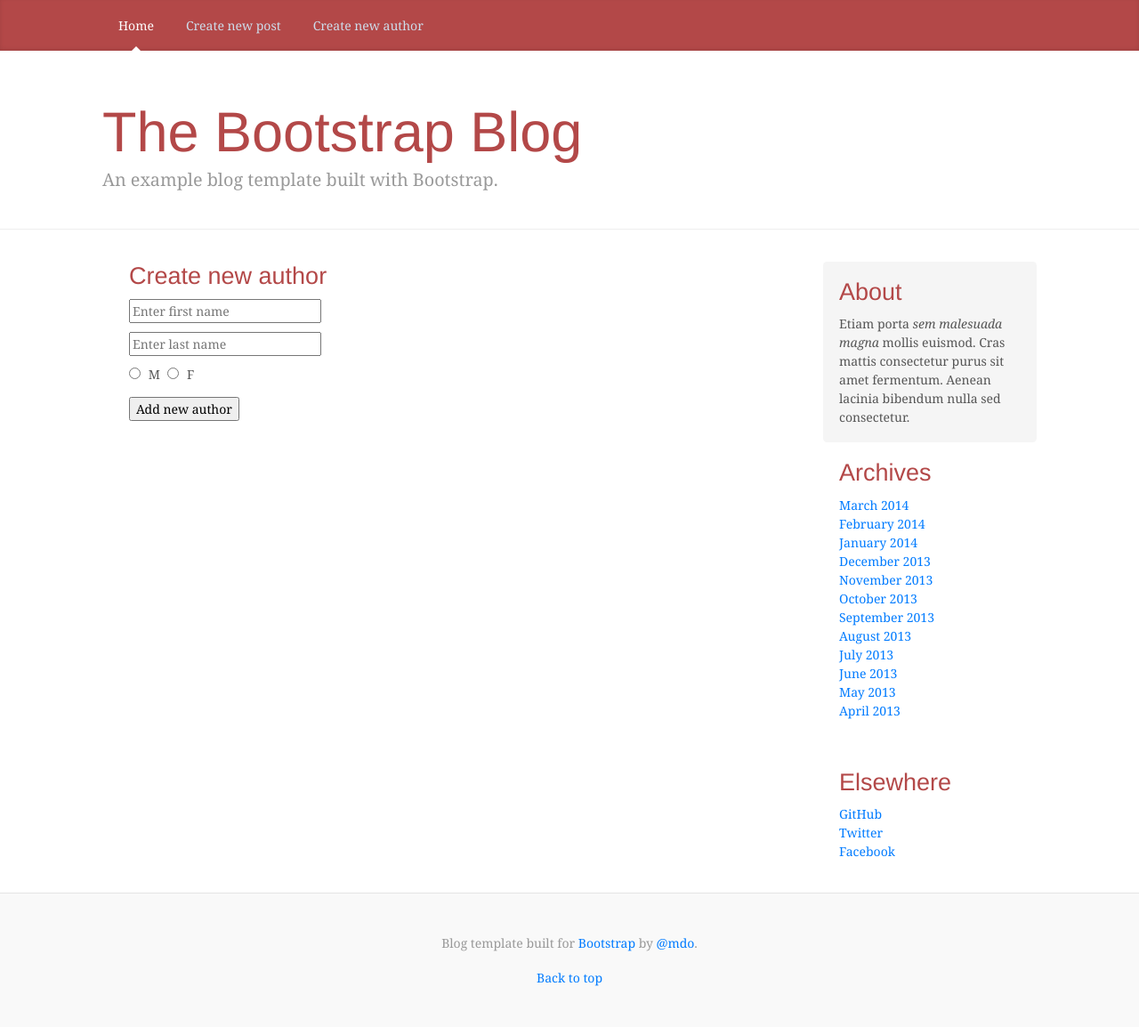
After one commit to conkicdejan/Zavrsni-rad---Osnovni-kurs, a PHP site: page /create-author.php in a window 1280 px wide. The commit adds this page. Shown: the whole page at 89% size. Run offline with PHP 8.4, Linux system fonts and the light colour scheme.

Commit message:
Zadatak dodatni - Create new author

```diff
--- /dev/null
+++ b/create-author.php
@@ -0,0 +1,75 @@
+<?php
+require_once('db.php');
+
+if ($_SERVER['REQUEST_METHOD'] === 'POST') {
+    if (!empty($_POST['firstname']) && !empty($_POST['lastname']) && !empty($_POST['gender'])) {
+
+        $sqlWriteNewPost = "INSERT INTO author (first_name, last_name, gender)
+        VALUES ('{$_POST['firstname']}', '{$_POST['lastname']}', '{$_POST['gender']}')";
+        setDataToServer($sqlWriteNewPost, $connection);
+    }
+}
+
+?>
+
+<!doctype html>
+<html lang="en">
+
+<head>
+
+    <meta charset="utf-8">
+    <meta name="viewport" content="width=device-width, initial-scale=1, shrink-to-fit=no">
+    <meta name="description" content="">
+    <meta name="author" content="">
+    <link rel="icon" href="../../../../favicon.ico">
+
+    <title>Vivify Blog - single post</title>
+
+    <!-- Bootstrap core CSS -->
+    <link rel="stylesheet" href="https://maxcdn.bootstrapcdn.com/bootstrap/4.0.0-beta.2/css/bootstrap.min.css" integrity="sha384-PsH8R72JQ3SOdhVi3uxftmaW6Vc51MKb0q5P2rRUpPvrszuE4W1povHYgTpBfshb" crossorigin="anonymous">
+
+    <!-- Custom styles for this template -->
+    <link href="styles/blog.css" rel="stylesheet">
+    <link href="styles/styles.css" rel="stylesheet">
+</head>
+
+<body>
+
+    <header>
+
+        <?php include 'header.php' ?>
+
+    </header>
+
+    <main role="main" class="container">
+
+        <div class="row">
+            <div class='col-sm-8 blog-main'>
+                <form class='new-post-form' action="create-author.php" method="post">
+                    <h4>Create new author</h4>
+                    <input type="text" name="firstname" id="" placeholder="Enter first name" required>
+                    <input type="text" name="lastname" id="" placeholder="Enter last name" required>
+                    <div class='new-author-gender'>
+                        <input type="radio" name="gender" value='M' id="m">
+                        <label for="m">M</label>
+                        <input type="radio" name="gender" value='F' id="f">
+                        <label for="f">F</label>
+                    </div>
+                    <input type="Submit" value="Add new author">
+                </form>
+            </div>
+
+            <?php include 'sidebar.php' ?>
+
+        </div><!-- /.row -->
+
+    </main><!-- /.container -->
+
+    <footer class="blog-footer">
+
+        <?php include 'footer.php' ?>
+
+    </footer>
+</body>
+
+</html>
--- a/header.php
+++ b/header.php
@@ -3,10 +3,11 @@
         <nav class="nav">
             <a class="nav-link active" href="index.php">Home</a>
             <a class="nav-link" href="create-post.php">Create new post</a>
+            <a class="nav-link" href="create-author.php">Create new author</a>
             <!-- <a class="nav-link" href="#">New features</a> -->
-            <a class="nav-link" href="#">Press</a>
-            <a class="nav-link" href="#">New hires</a>
-            <a class="nav-link" href="#">About</a>
+            <!-- <a class="nav-link" href="#">Press</a> -->
+            <!-- <a class="nav-link" href="#">New hires</a> -->
+            <!-- <a class="nav-link" href="#">About</a> -->
         </nav>
     </div>
 </div>
--- a/styles/styles.css
+++ b/styles/styles.css
@@ -34,3 +34,8 @@ width: 50%;
   display: block;
   margin-bottom: 10px;
 }
+
+.new-author-gender *{
+display: inline;
+padding: 5px;
+}
```
